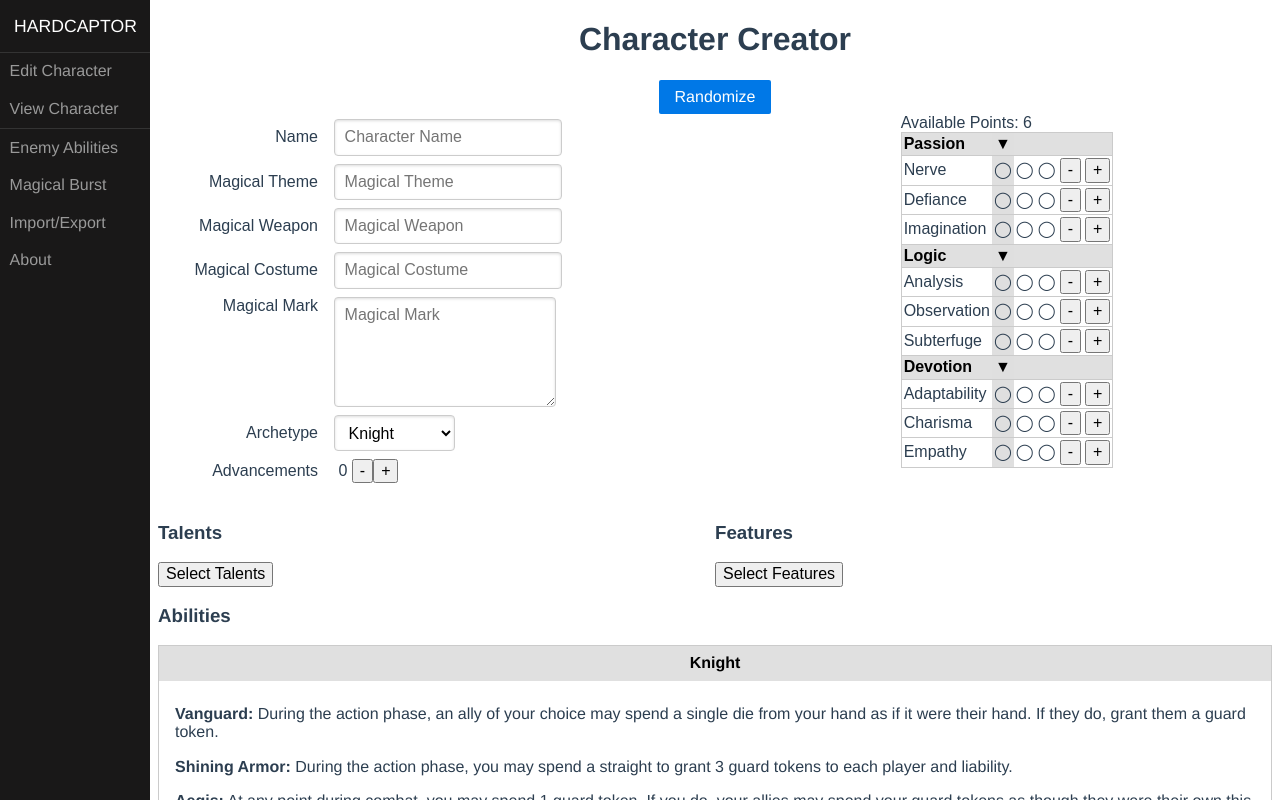
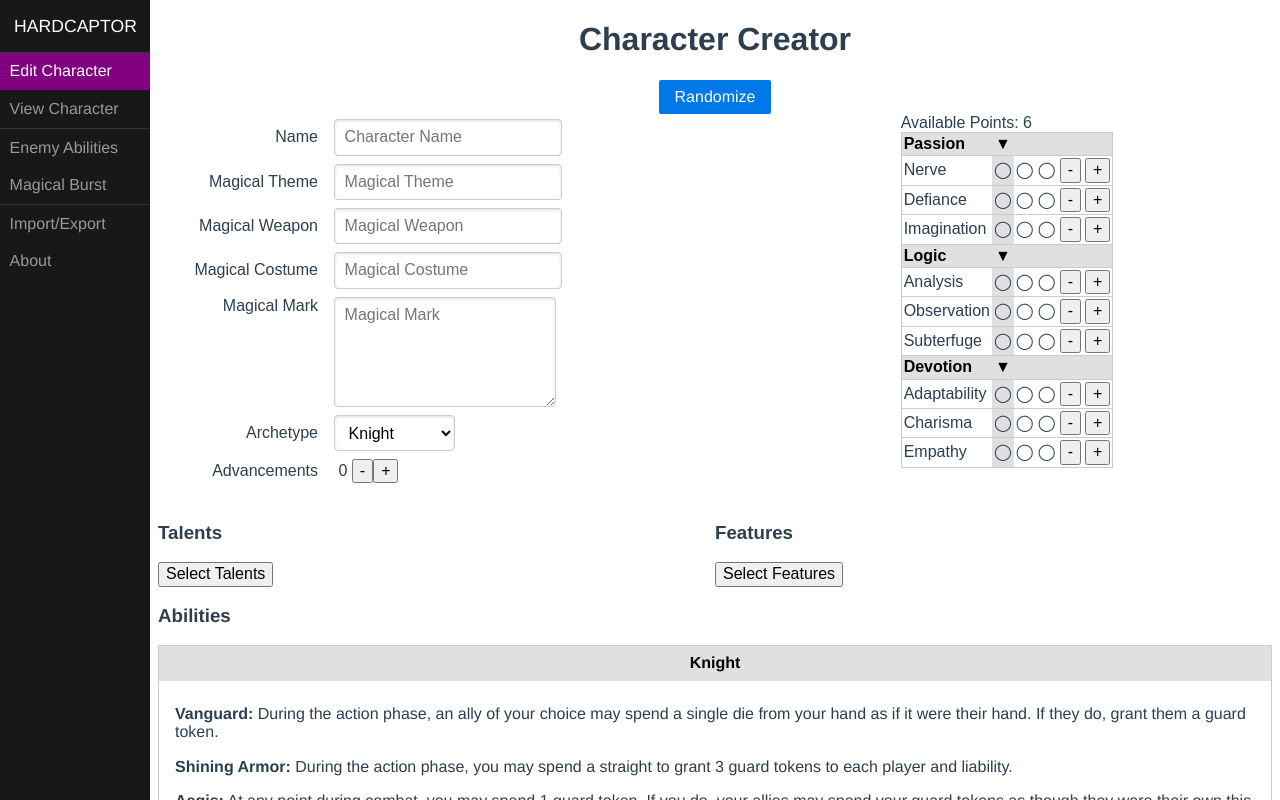
Before and after one commit to Ironykins/hardcaptor-webtools, a Vue app: page /#/ in a window 1280 px wide. Shown: the top 800 px of the page. Built offline with nearby package versions, Linux system fonts and the light colour scheme.

Commit message:
Sidenav view now highlights current page

```diff
--- a/src/components/SideNav.vue
+++ b/src/components/SideNav.vue
@@ -17,7 +17,7 @@
       <li v-if="isTempest" class="pure-menu-item">
         <router-link class="pure-menu-link" to="/tempestsurge">Tempest Surge</router-link>
       </li>
-      <li class="pure-menu-item">
+      <li class="pure-menu-item menu-item-divided">
         <router-link class="pure-menu-link" to="/importexport">Import/Export</router-link>
       </li>
       <li class="pure-menu-item">
@@ -34,6 +34,10 @@ import { Component, Vue } from 'vue-property-decorator';
 export default class SideNav extends Vue {
   private get isTempest() {
     return this.$store.state.character.archetypeIdx === 5
+  }
+
+  private get routeMatch() {
+    return this.$route.name
   }
 }
 </script>
@@ -65,26 +69,24 @@ export default class SideNav extends Vue {
   .pure-menu .menu-item-divided {
       border-top: 1px solid #333;
   }
-      /*
-      Change color of the anchor links on hover/focus.
-      */
-      .pure-menu li a:hover,
-      .pure-menu li a:focus {
-          background: #333;
-      }
 
   /*
-  This styles the selected menu item `<li>`.
+  Change color of the anchor links on hover/focus.
   */
-  .pure-menu-selected {
-      background: #1f8dd6;
+  li a:hover,
+  li a:focus {
+    background: #333;
   }
 
-  /*
-  This styles a link within a selected menu item `<li>`.
-  */
-  .pure-menu-selected a {
-      color: #fff;
+  .router-link-exact-active {
+    background: purple;
+    color: white;
+  }
+
+  .router-link-exact-active:hover,
+  .router-link-exact-active:focus {
+    background: purple;
+    color: white;
   }
 
   /*
--- a/src/components/editCharacter/AttributesEditor.vue
+++ b/src/components/editCharacter/AttributesEditor.vue
@@ -1,6 +1,8 @@
 <template>
   <div>
-    Available Points: {{availablePoints}}
+    <span class="availablepints">
+      Available Points: {{availablePoints}}
+    </span>
     <table class="attribute-table pure-table pure-table-horizontal">
       <thead>
         <td><b>Passion</b></td>
```
